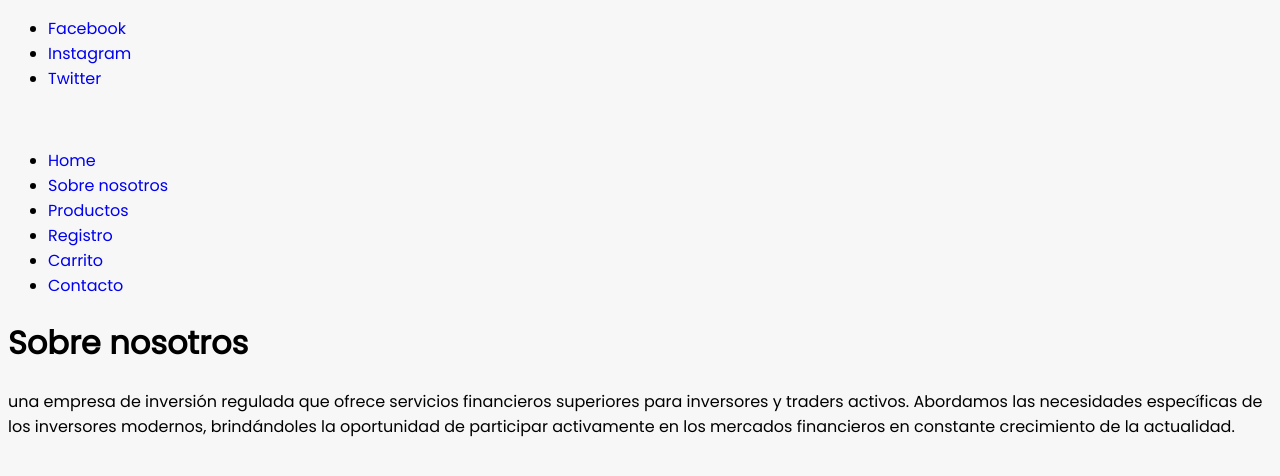
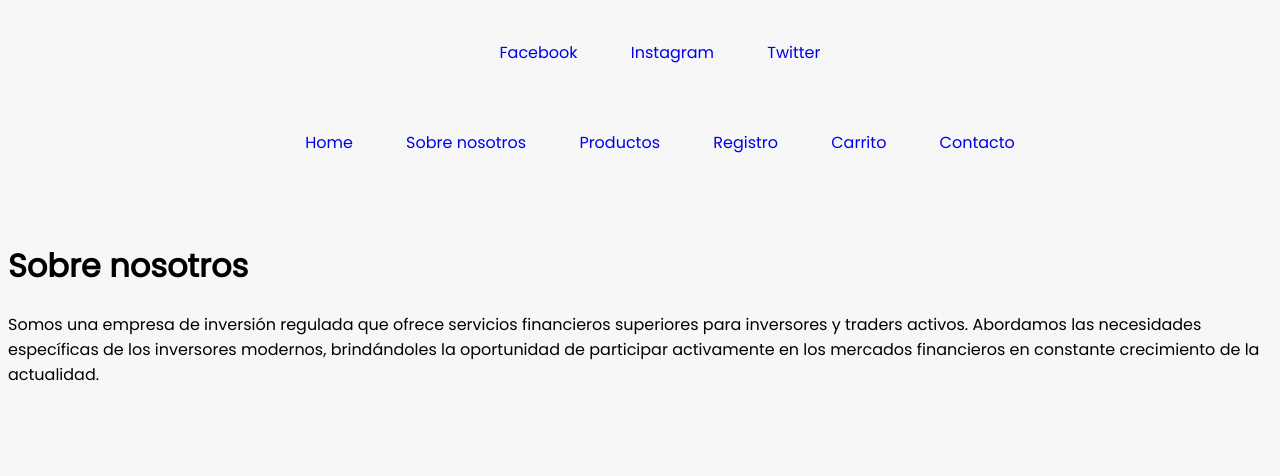
Before and after one commit to DamianC86/PrimerTP, a plain HTML site: page about.html in a window 1280 px wide. Drawn offline with Linux system fonts and the light colour scheme.

Commit message:
Modificación con los menú, agregados de BR

```diff
--- a/about.html
+++ b/about.html
@@ -15,7 +15,6 @@
             <li><a href="https://www.twitter.com" target="_blank">Twitter</a></li>
         </ul>
     </nav>
-    <br>
     <nav>
         <ul>
             <li><a href="index.html">Home</a></li>
@@ -26,9 +25,10 @@
             <li><a href="contacto.html">Contacto</a></li>
         </ul>
     </nav>
+    <br>
     <div>
         <h1>Sobre nosotros</h1>
-        <p>una empresa de inversión regulada que ofrece servicios financieros superiores para inversores y traders activos. Abordamos las necesidades específicas de los inversores modernos, brindándoles la oportunidad de participar activamente en los mercados financieros en constante crecimiento de la actualidad.</p>
+        <p>Somos una empresa de inversión regulada que ofrece servicios financieros superiores para inversores y traders activos. Abordamos las necesidades específicas de los inversores modernos, brindándoles la oportunidad de participar activamente en los mercados financieros en constante crecimiento de la actualidad.</p>
     </div>
 </body>
 </html>
--- a/estilo/style.css
+++ b/estilo/style.css
@@ -4,6 +4,15 @@ body{
     background-color: #f7f7f7;
 }
 
+ul{
+    text-align: center;
+}
+
+li{
+    float: none;
+    display: inline-block;
+    margin: 2%;
+}
 a{
     text-decoration: none;
 }
```
Also changed, not shown: carrito.html (+1 -1 lines), contacto.html (+1 -1 lines), index.html (+1 -1 lines), productos.html (+1 -1 lines), registro.html (+1 -1 lines).
